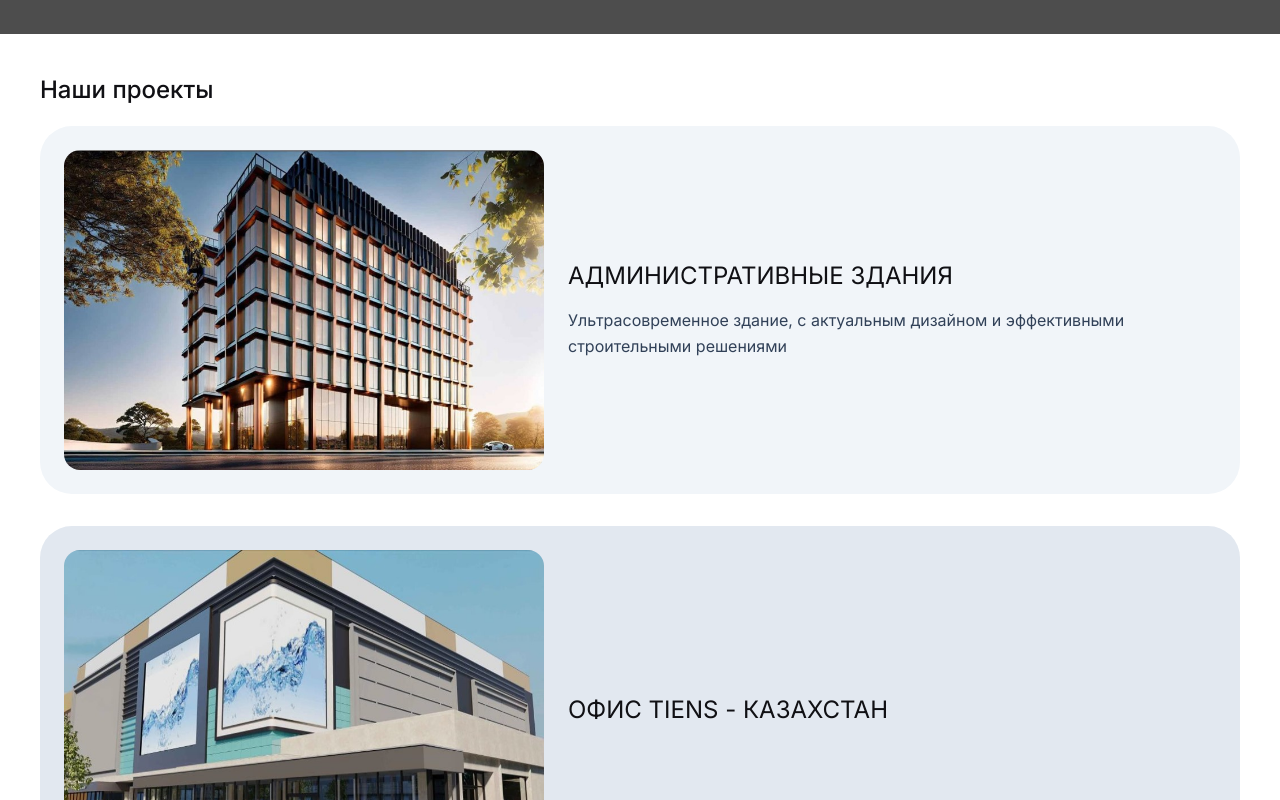
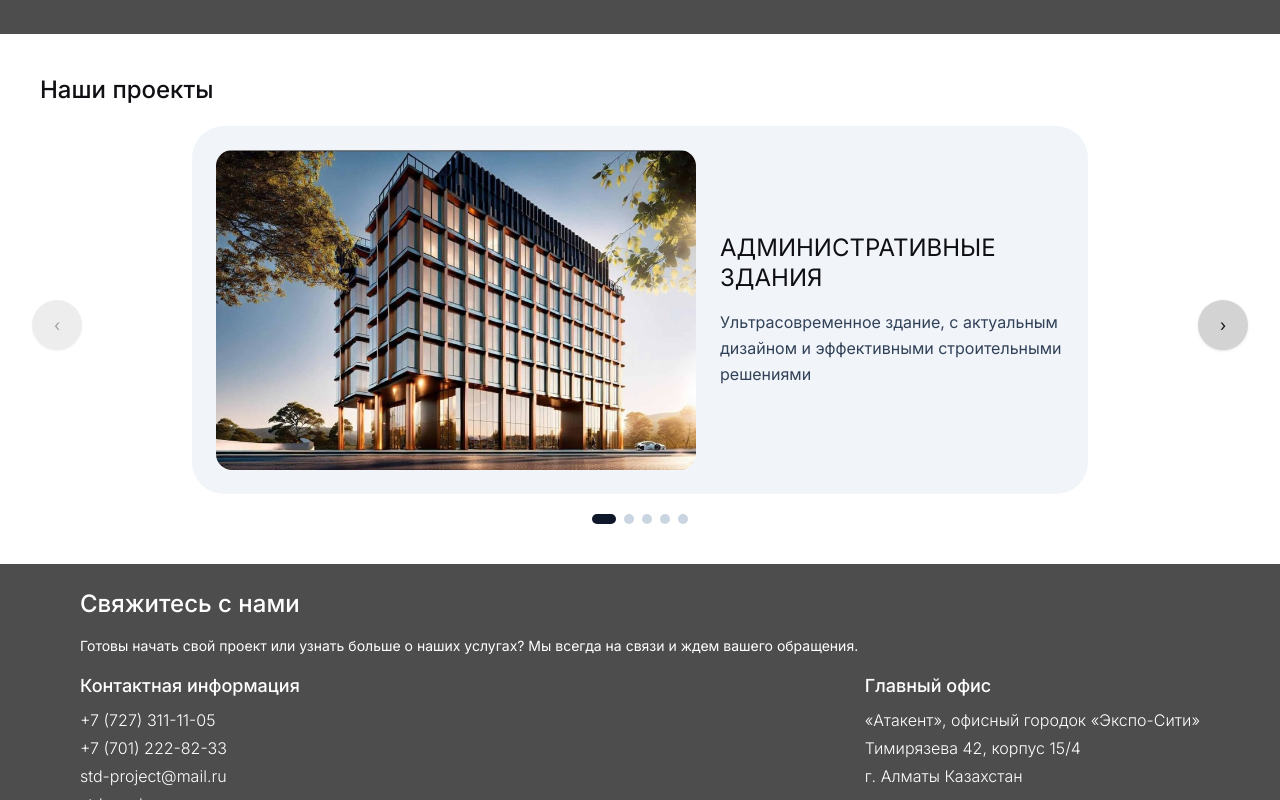
Before and after one commit to yrssl01/std-site-react, a React (Vite) app: page / in a window 1280 px wide. Shown: the part 2100-2900 px from the top of the page. Built offline with nearby package versions, Linux system fonts and the light colour scheme.

Commit message:
added carousel

```diff
--- /dev/null
+++ b/src/components/Carousel/Carousel.jsx
@@ -0,0 +1,101 @@
+import { useEffect, useMemo, useRef, useState } from 'react'
+import ProjectCard from '../Project/Project'
+
+export default function Carousel({ projects }) {
+  const viewportRef = useRef(null)
+  const [index, setIndex] = useState(0)
+  const [slideW, setSlideW] = useState(1)
+
+  useEffect(() => {
+    const measure = () => {
+      const vp = viewportRef.current
+      if (!vp) return
+      setSlideW(vp.getBoundingClientRect().width)
+      updateIndex()
+    }
+    const ro = new ResizeObserver(measure)
+    if (viewportRef.current) ro.observe(viewportRef.current)
+    measure()
+    return () => ro.disconnect()
+  })
+
+  const maxIndex = useMemo(
+    () => Math.max(0, projects.length - 1),
+    [projects.length]
+  )
+
+  function updateIndex() {
+    const vp = viewportRef.current
+    if (!vp || slideW === 0) return
+    const i = Math.round(vp.scrollLeft / slideW)
+    setIndex(i)
+  }
+
+  function scrollToIndex(i) {
+    const vp = viewportRef.current
+    if (!vp) return
+    vp.scrollTo({ left: i * slideW, behavior: 'smooth' })
+  }
+
+  const next = () => scrollToIndex(Math.min(index + 1, maxIndex))
+  const prev = () => scrollToIndex(Math.max(index - 1, 0))
+
+  return (
+    <div className="relative select-none">
+      <div className="pointer-events-none absolute inset-y-0 left-1/2 -translate-x-1/2 w-screen z-10">
+        <div className="flex items-center justify-between h-full px-2 sm:px-8">
+          <button
+            aria-label="Previous"
+            onClick={prev}
+            disabled={index === 0}
+            className="hidden 2md:flex pointer-events-auto flex-col items-center justify-center rounded-full h-[30px] w-[30px] xl:h-[50px] xl:w-[50px] bg-[#d3d3d3] hover:bg-[#7c7c7c] cursor-pointer shadow disabled:opacity-40 disabled:pointer-events-none"
+          >
+            ‹
+          </button>
+          <button
+            aria-label="Next"
+            onClick={next}
+            disabled={index === maxIndex}
+            className="hidden 2md:flex pointer-events-auto flex-col items-center justify-center rounded-full h-[30px] w-[30px] xl:h-[50px] xl:w-[50px] bg-[#d3d3d3] hover:bg-[#7c7c7c] cursor-pointer shadow disabled:opacity-40 disabled:pointer-events-none"
+          >
+            ›
+          </button>
+        </div>
+      </div>
+      <div
+        ref={viewportRef}
+        onScroll={() => requestAnimationFrame(updateIndex)}
+        className="flex overflow-x-auto scroll-smooth snap-x snap-mandatory pb-2 hide-scrollbar"
+      >
+        {projects.map((p) => (
+          <div
+            key={p.id}
+            data-slide
+            className="snap-center flex-none w-full px-4"
+          >
+            <div
+              className={`mx-auto max-w-2xl md:max-w-3xl lg:max-w-4xl 1.5xl:max-w-6xl`}
+            >
+              <ProjectCard {...p} />
+            </div>
+          </div>
+        ))}
+      </div>
+
+      <div className="mt-3 flex justify-center gap-2 ">
+        {projects.map((_, i) => (
+          <button
+            key={i}
+            onClick={() => scrollToIndex(i)}
+            aria-label={`Go to slide ${i + 1}`}
+            className={`h-2.5 rounded-full transition-all ${
+              i === index
+                ? 'bg-slate-900 w-6 cursor-auto'
+                : 'bg-slate-300 w-2.5 cursor-pointer'
+            }`}
+          />
+        ))}
+      </div>
+    </div>
+  )
+}
--- a/src/components/Sections/ProjectsSection.jsx
+++ b/src/components/Sections/ProjectsSection.jsx
@@ -1,5 +1,6 @@
 import PROJECTS from './projects.json'
 import Project from '../Project/Project'
+import Carousel from '../Carousel/Carousel'
 
 function ProjectsSection() {
   return (
@@ -8,11 +9,12 @@ function ProjectsSection() {
         <div>
           <h1 className="text-2xl font-medium">Наши проекты</h1>
         </div>
-        <div className="wrapper flex flex-col gap-4">
+        {/* <div className="wrapper flex flex-col gap-4">
           {PROJECTS.map((p) => (
             <Project key={p.id} {...p} />
           ))}
-        </div>
+        </div> */}
+        <Carousel projects={PROJECTS} />
       </div>
     </section>
   )
--- a/src/components/Sections/projects.json
+++ b/src/components/Sections/projects.json
@@ -9,28 +9,28 @@
   {
     "id": 2,
     "title": "Офис Tiens - Казахстан",
-    "description": null,
+    "description": "Современное офисное пространство, созданное в результате реконструкции здания компании TIENS - Казахстан.",
     "imageUrl": "src/assets/projects/tiens.jpg",
     "bg": "bg-slate-200"
   },
   {
     "id": 3,
     "title": "Медицинский центр",
-    "description": "Общая площадь составляет 10500 м²",
+    "description": "Общая площадь составляет 10500 м². Современный медицинский центр, объединяющий функциональный дизайн и продуманные планировочные решения.",
     "imageUrl": "src/assets/projects/medcenter.jpg",
     "bg": "bg-slate-300"
   },
   {
     "id": 4,
     "title": "Бизнес-центр",
-    "description": "Общая площадь составляет 23141 м²",
+    "description": "Общая площадь составляет 23141 м². Современный многофункциональный комплекс с просторными офисными и общественными пространствами.",
     "imageUrl": "src/assets/projects/business-center.jpg",
     "bg": "bg-slate-400"
   },
   {
     "id": 5,
-    "title": "Реконструкция нежилого здания Пресс-клуба",
-    "description": null,
+    "title": "Здание Пресс-клуба",
+    "description": "Реконструкция исторического здания Пресс-клуба на улице Фурманова. ",
     "imageUrl": "src/assets/projects/press-club.jpg",
     "bg": "bg-slate-500"
   }
--- a/src/index.css
+++ b/src/index.css
@@ -3,6 +3,7 @@
 
 @theme {
   --breakpoint-2md: 56rem;
+  --breakpoint-1.5xl: 82.5rem;
   --breakpoint-2xl: 90rem;
   --breakpoint-3xl: 96rem;
 }
```
